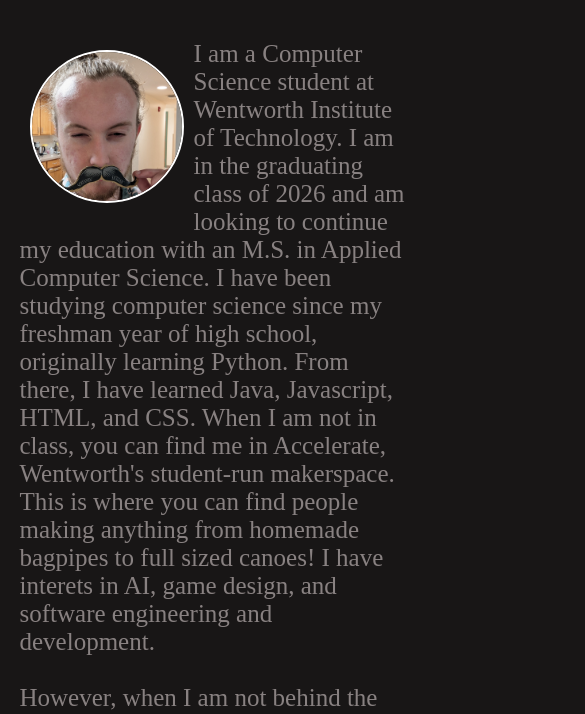
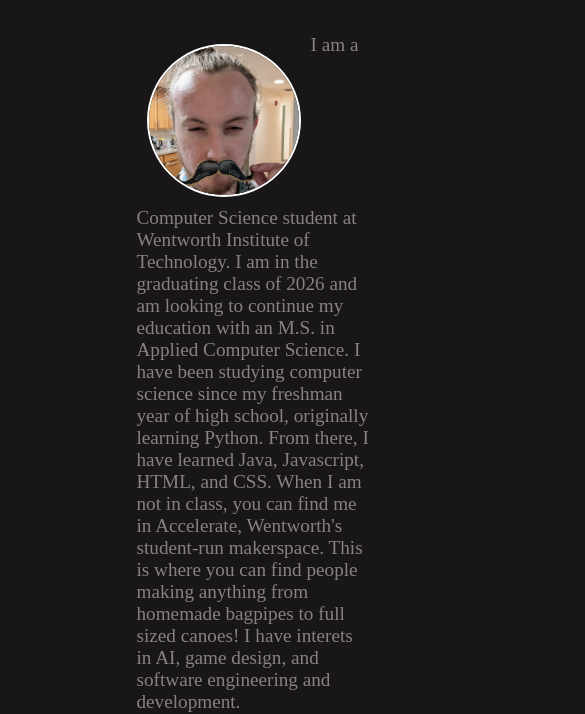
Before and after one commit to mayqatwit/mayqatwit.github.io, a plain HTML site: page index.html in a window 390 px wide. Shown: the part 957-1671 px from the top of the page, 585 px wide, since content can reach past the window. Drawn offline with Linux system fonts and the light colour scheme.

Commit message:
formatted a lil different

```diff
--- a/index.css
+++ b/index.css
@@ -7,7 +7,7 @@
 
 .aboutInner {
     color: rgb(136, 129, 129);
-    font-size: 25px;
+    font-size: 1.2rem;
     padding-left: 20%;
     padding-right: 20%;
     padding-bottom: 5%;
@@ -68,7 +68,7 @@ body {
 #header {
     /* height: 100%; */
     color: #ffffff;
-    font-size: 100px;
+    font-size: 5rem;
     padding: 17% 0;
     text-align: center;
     background: url("images/Graphic41.png") no-repeat center center fixed;
@@ -141,6 +141,12 @@ html {
         padding:25%;
     }
 
+    body {
+        padding-left: 15%;
+        padding-right: 15%;
+        width: 100%;
+    }
+
     .Title {
         padding-top: 20px;
         font-size: 35px;
@@ -150,12 +156,4 @@ html {
         font-size: 20px;
     }
 
-    .aboutInner,
-    .description,
-    .aboutTable,
-    .imageBox {
-        padding-left: 5%;
-        padding-right: 5%;
-        width: 100%;
-    }
 }
```
